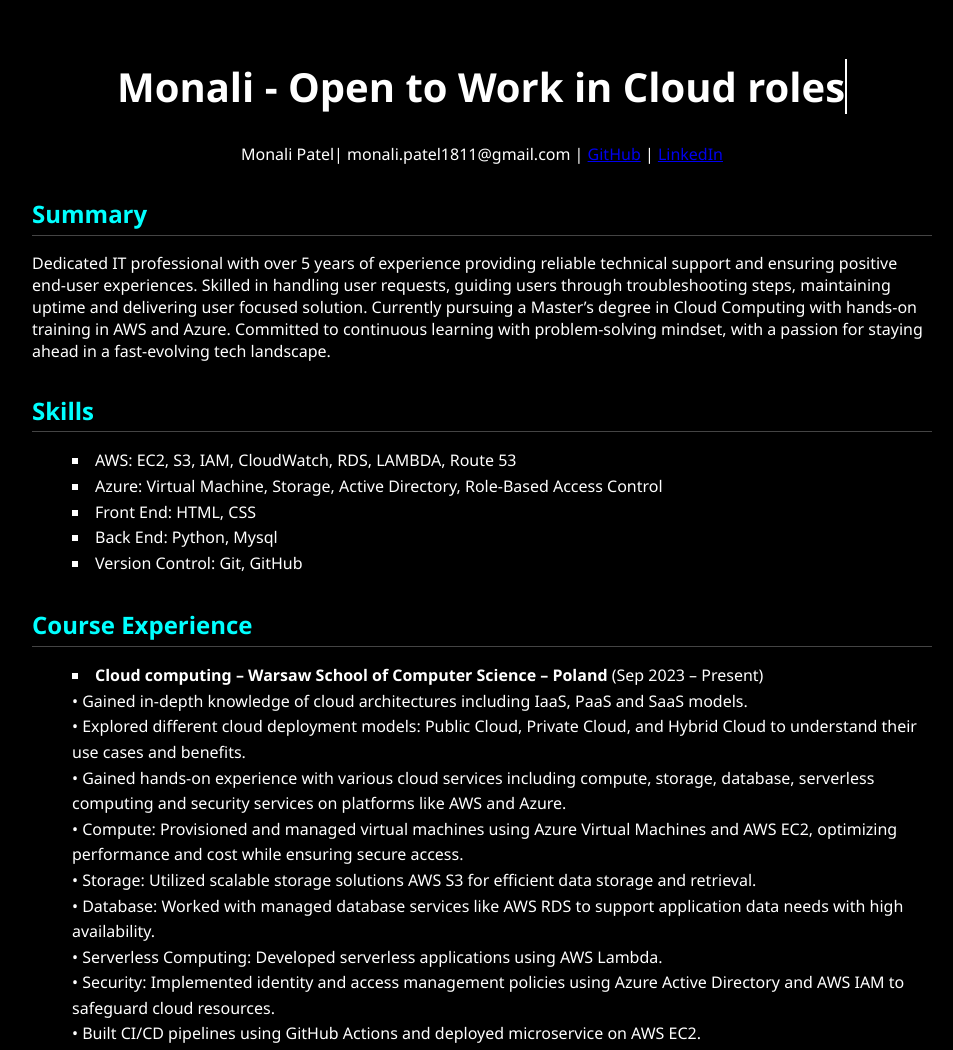
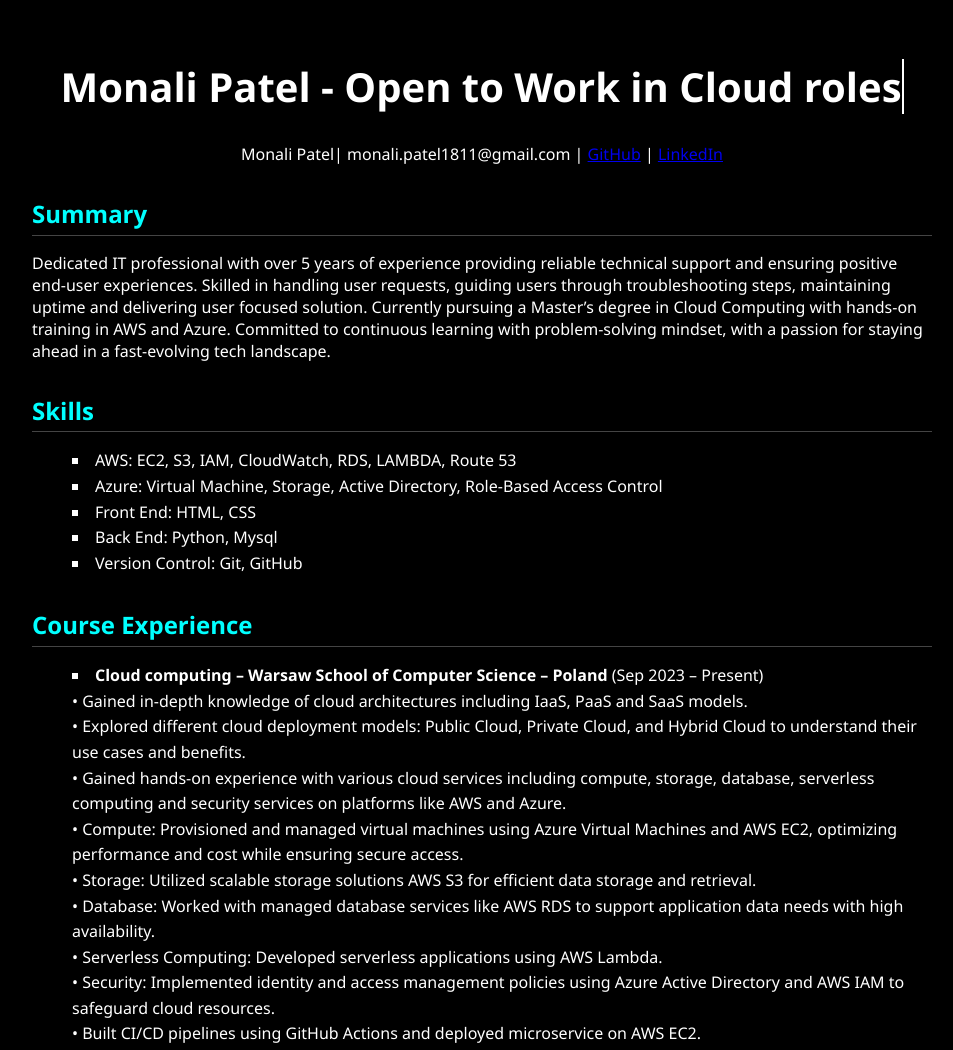
Before and after one commit to monaliptl/Deploy-Resume-on-EC2-with-CI-CD-, a plain HTML site: page index.html in a window 1280 px wide. Shown: the top 1050 px of the page, without its empty margins (158-1111 px from the left). Drawn offline with Linux system fonts and the light colour scheme.

Commit message:
Update index.html

```diff
--- a/index.html
+++ b/index.html
@@ -83,7 +83,7 @@
   </div>
 
   <script>
-    const text = "Monali - Open to Work in Cloud roles";
+    const text = "Monali Patel - Open to Work in Cloud roles";
     const output = document.getElementById("typewriter");
     let idx = 0;
     function type() {
```
